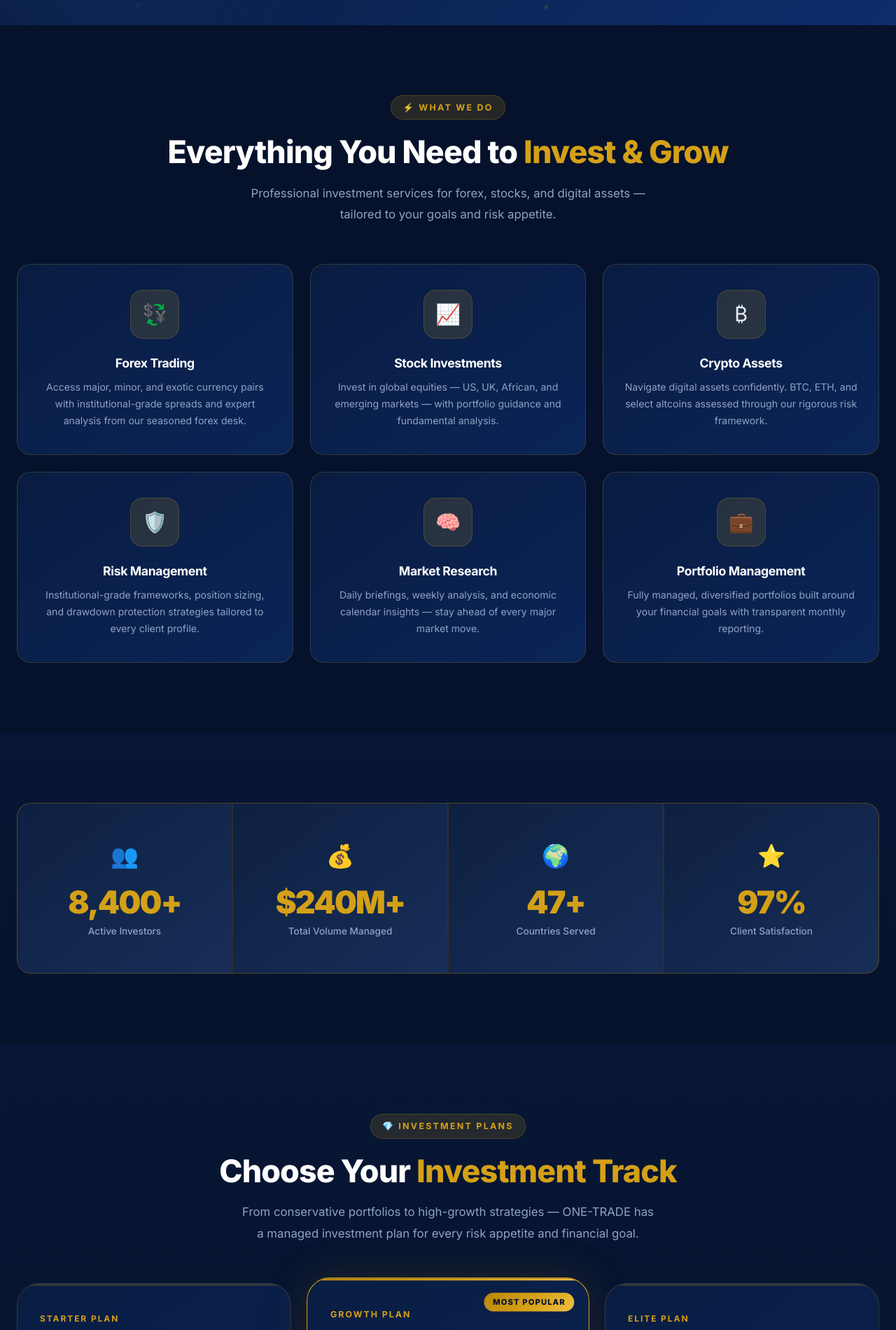
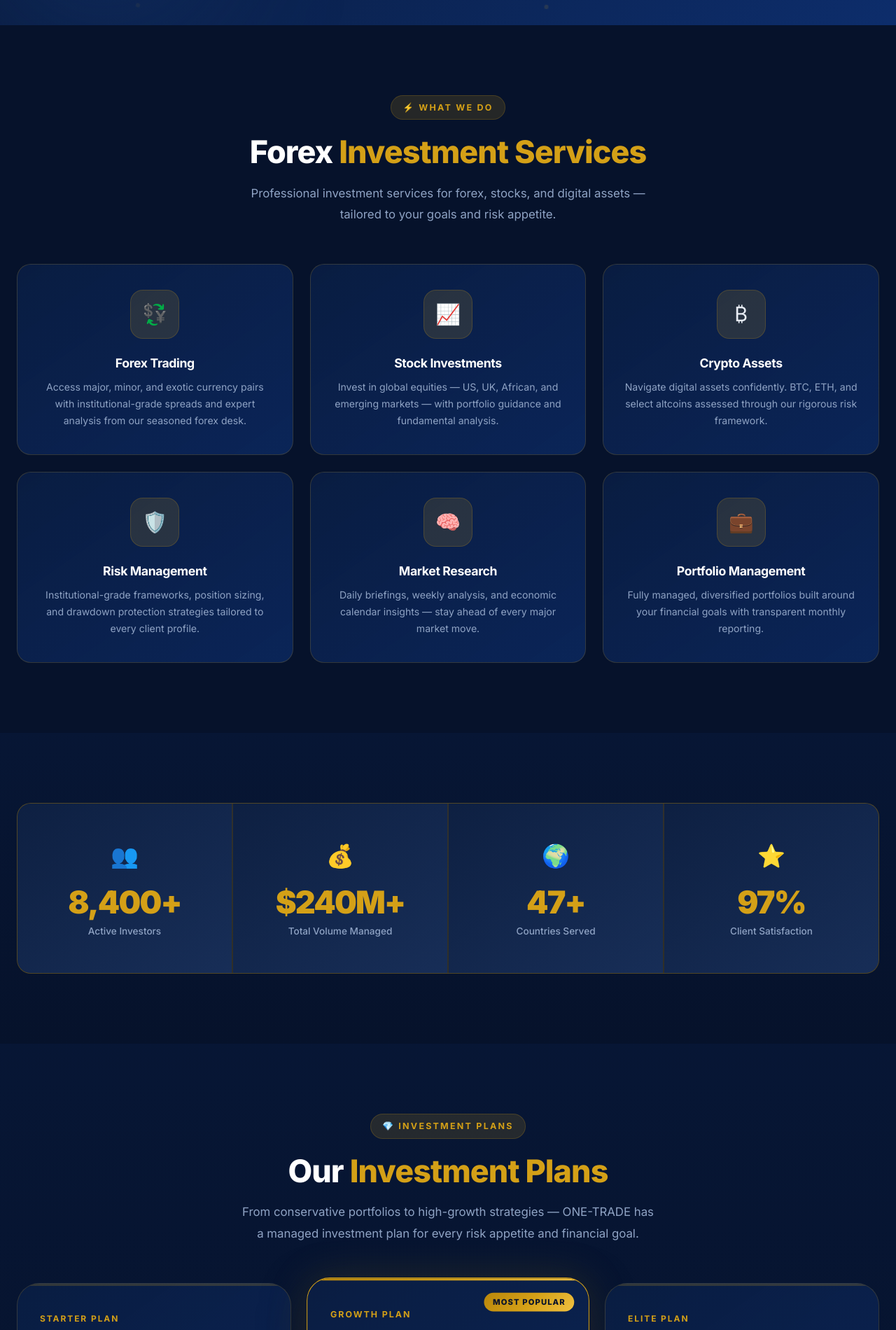
Before and after one commit to arowoloabass2009/one-trade, a website with bundled scripts: page index.html in a window 1280 px wide. Shown: the part 926-2826 px from the top of the page at 70% size. Built offline with nearby package versions, Linux system fonts and the light colour scheme; some packages are replaced by stand-ins of ours; no server answers; the database is empty.

Commit message:
fix: update section headings per request
- Services: 'Everything You Need to Invest & Grow' -> 'Forex Investment Services'
- Investment Plans: 'Choose Your Investment Track' -> 'Our Investment Plans'

```diff
--- a/index.html
+++ b/index.html
@@ -167,7 +167,7 @@
   <div class="container">
     <div class="text-center reveal">
       <div class="section-label">⚡ What We Do</div>
-      <h2 class="section-title">Everything You Need to <span>Invest & Grow</span></h2>
+      <h2 class="section-title">Forex <span>Investment Services</span></h2>
       <p class="section-subtitle">Professional investment services for forex, stocks, and digital assets — tailored to your goals and risk appetite.</p>
     </div>
     <div class="services-grid">
@@ -238,7 +238,7 @@
   <div class="container">
     <div class="text-center reveal">
       <div class="section-label">💎 Investment Plans</div>
-      <h2 class="section-title">Choose Your <span>Investment Track</span></h2>
+      <h2 class="section-title">Our <span>Investment Plans</span></h2>
       <p class="section-subtitle">From conservative portfolios to high-growth strategies — ONE-TRADE has a managed investment plan for every risk appetite and financial goal.</p>
     </div>
     <div class="plans-grid">
```
